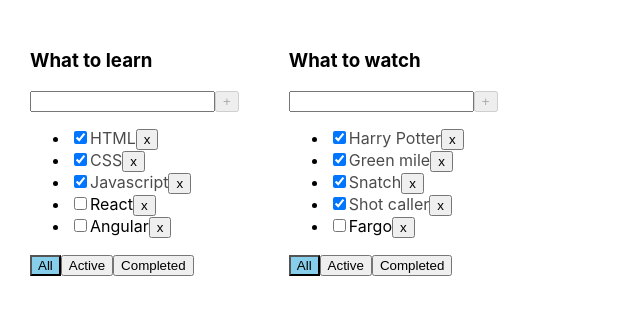
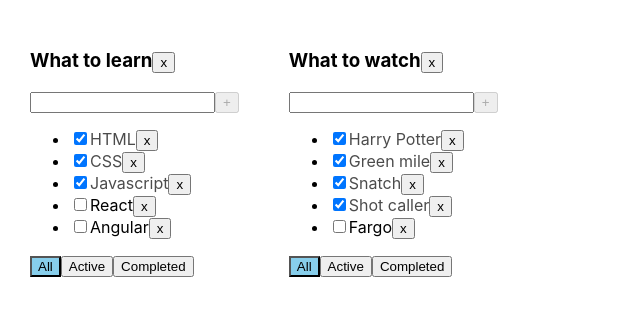
Before and after one commit to Yaroslav-Mig/todoList-react-ts, a React (Create React App) app: page / in a window 1280 px wide. Shown: the top 316 px of the page, without its empty margins (0-640 px from the left). Built offline with nearby package versions, Linux system fonts and the light colour scheme.

Commit message:
feat: add function removeTodoList with button to delete todoList

```diff
--- a/src/App.tsx
+++ b/src/App.tsx
@@ -49,6 +49,17 @@
     ],
   });
 
+  //TODO: Functions for todoLists
+
+	const removeTodoList = (todoListId: string): void => {
+		const filteredTodoLists = todoLists.filter((tl) => tl.id !== todoListId);
+		setTodoLists(filteredTodoLists);
+		const { [todoListId]: removedTasks, ...restTasks } = tasks;
+		setTasks(restTasks);
+	};
+
+  //TODO: Functions for tasks
+
   const addTask = (todoListId: string, title: string): void => {
     const newTask = {
       id: v1(),
@@ -75,7 +86,6 @@
   };
 
 	const mappedTodoLists = todoLists.map((tl: TodoListType): JSX.Element => {
-
     const filteredTasks = getFilteredTasks(tasks[tl.id], tl.filter);
 
     return (
@@ -88,7 +98,8 @@
         removeTask={removeTask}
         changeTaskFilter={changeTaskFilter}
         addTask={addTask}
-        changeTaskStatus={changeTaskStatus}
+				changeTaskStatus={changeTaskStatus}
+				removeTodoList={removeTodoList}
       />
     );
   });
--- a/src/components/TodoList.tsx
+++ b/src/components/TodoList.tsx
@@ -20,6 +20,7 @@
   changeTaskFilter: (todoListId: string, value: FilterValueType) => void;
   addTask: (todoListId: string, title: string) => void;
   changeTaskStatus: (todoListId: string, id: string, status: boolean) => void;
+  removeTodoList: (todoListId: string) => void;
 };
 
 export function TodoList(props: PropsType) {
@@ -32,11 +33,12 @@
     changeTaskFilter,
     addTask,
     changeTaskStatus,
+    removeTodoList,
   } = props;
 
   return (
     <div>
-      <TodoListHeader title={title} />
+      <TodoListHeader todoListId={todoListId} title={title} removeTodoList={removeTodoList} />
       <AddItemForm todoListId={todoListId} addTask={addTask} />
       <TodoListTasks
         todoListId={todoListId}
--- a/src/components/TodoListHeader.tsx
+++ b/src/components/TodoListHeader.tsx
@@ -1,12 +1,20 @@
-import React, { FC } from 'react'
+import React, { FC } from 'react';
 
 type TodoListHeaderProps = {
-	title: string;
-}
+  todoListId: string;
+  title: string;
+  removeTodoList: (todoListId: string) => void;
+};
 
 export const TodoListHeader: FC<TodoListHeaderProps> = (props) => {
-	const {title} = props
-	return (
-		<h3>{title}</h3>
-	)
-}
+  const { todoListId, title, removeTodoList } = props;
+
+  const onRemoveHandler = (): void => removeTodoList(todoListId);
+
+  return (
+    <h3>
+      {title}
+      <button onClick={onRemoveHandler}>x</button>
+    </h3>
+  );
+};
```
